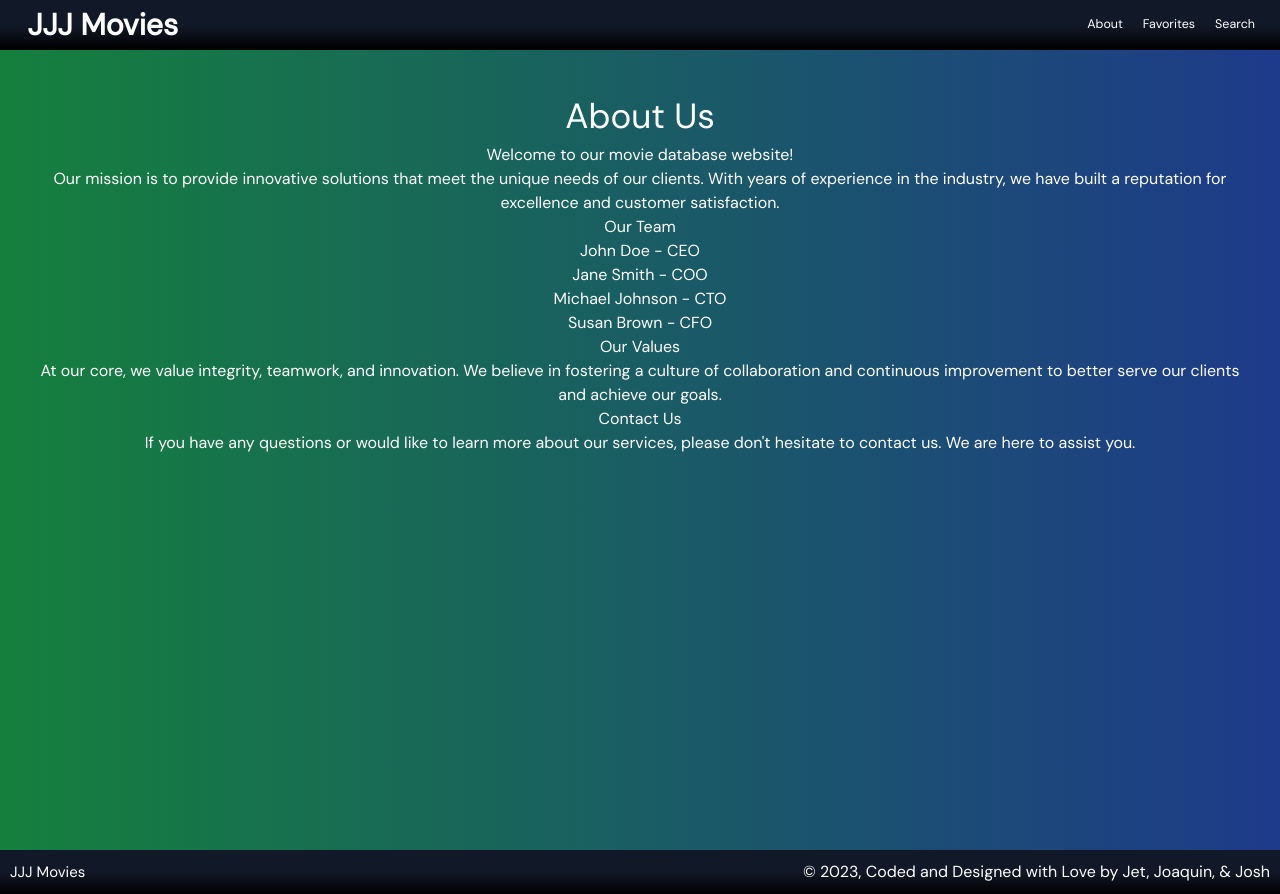
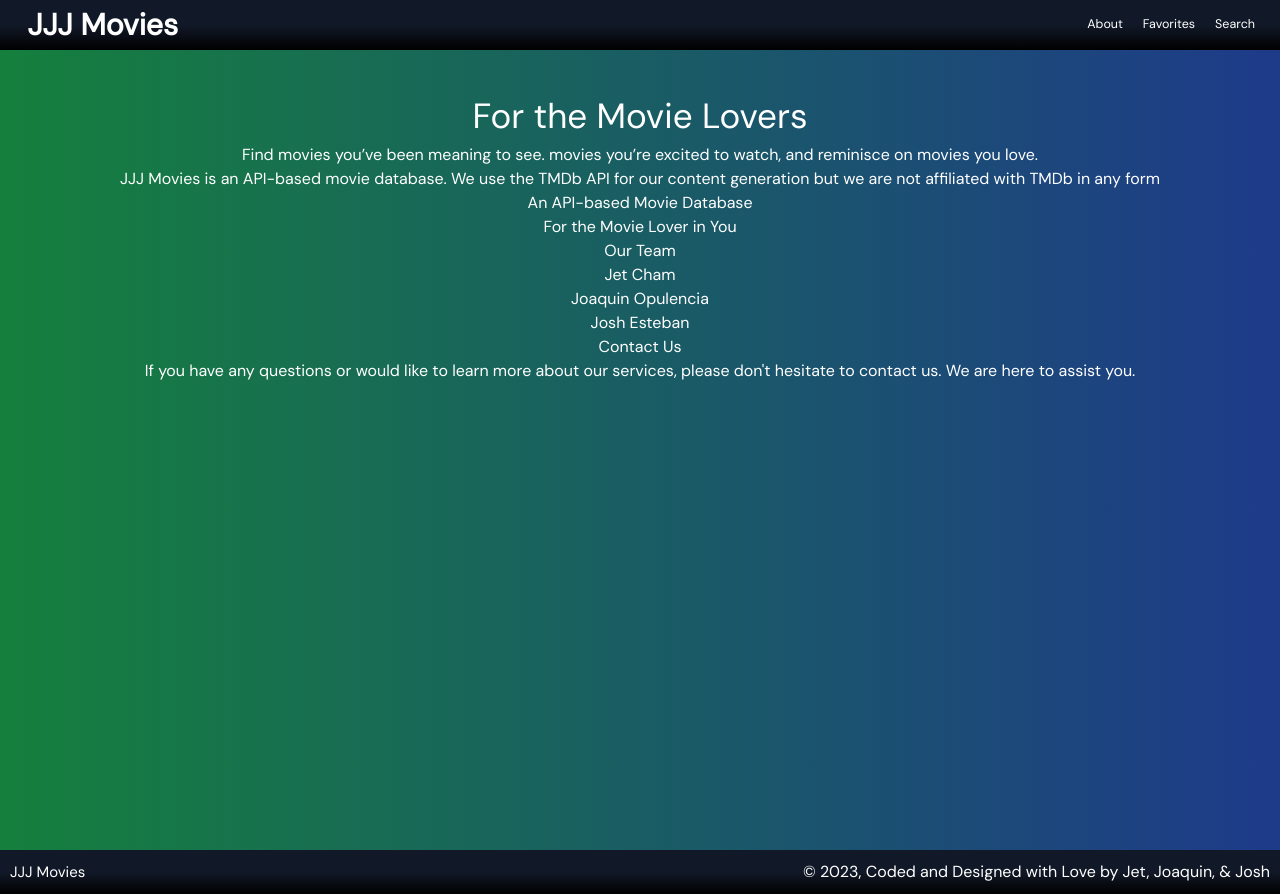
Before and after one commit to JCO5/react-movie-database, a React (Vite) app in the folder movie-database/: page /about in a window 1280 px wide. Built offline with nearby package versions, Linux system fonts and the light colour scheme.

Commit message:
minor fixes

```diff
--- a/movie-database/src/pages/About.jsx
+++ b/movie-database/src/pages/About.jsx
@@ -3,28 +3,27 @@ import React from 'react';
 function About() {
   return (
     <div className="about-page h-screen flex justify-start flex-col p-16">
-      <h1 className='heading'>About Us</h1>
+      <h1 className='heading'>
+        For the Movie Lovers
+      </h1>
       <p>
-        Welcome to our movie database website!
+        Find movies you’ve been meaning to see. movies you’re excited to watch, and reminisce on movies you love.
       </p>
       <p>
-        Our mission is to provide innovative solutions that meet the unique
-        needs of our clients. With years of experience in the industry, we have
-        built a reputation for excellence and customer satisfaction.
+        JJJ Movies is an API-based movie database. We use the TMDb API for our content generation but we are not affiliated with TMDb in any form
+      </p>
+      <p>
+        An API-based Movie Database
+      </p>
+      <p>
+        For the Movie Lover in You
       </p>
       <h2 className=''>Our Team</h2>
       <ul>
-        <li>John Doe - CEO</li>
-        <li>Jane Smith - COO</li>
-        <li>Michael Johnson - CTO</li>
-        <li>Susan Brown - CFO</li>
+        <li>Jet Cham</li>
+        <li>Joaquin Opulencia</li>
+        <li>Josh Esteban</li>
       </ul>
-      <h2>Our Values</h2>
-      <p>
-        At our core, we value integrity, teamwork, and innovation. We believe in
-        fostering a culture of collaboration and continuous improvement to
-        better serve our clients and achieve our goals.
-      </p>
       <h2>Contact Us</h2>
       <p>
         If you have any questions or would like to learn more about our
--- a/movie-database/src/pages/Search.jsx
+++ b/movie-database/src/pages/Search.jsx
@@ -24,16 +24,18 @@ export const Search = () => {
       <input
         type="search"
         placeholder="Search for a movie"
-        className= "search-text border-2 border-gray-300 bg-white h-10 px-10 pr-20 rounded-full text-5xl focus:outline-none mt-16"
+        className= "search-text border-2 border-gray-300 bg-white h-10 px-5 pr-15 rounded-full text-2xl focus:outline-none mt-16"
         value={query}
         onChange={onChange}
       />
 
       {results.length > 0 ? (
         <div className="card grid grid-cols-1 md:grid-cols-4">
-          {results.map((movie) => {
-             return <MovieCard key={movie.id} movie={movie} />
-          })}
+          {results.map((movie) => (
+            <div key={movie.id}>
+              <MovieCard movie={movie} />
+            </div>
+          ))}
         </div>
       ) : (
         <div>
```
